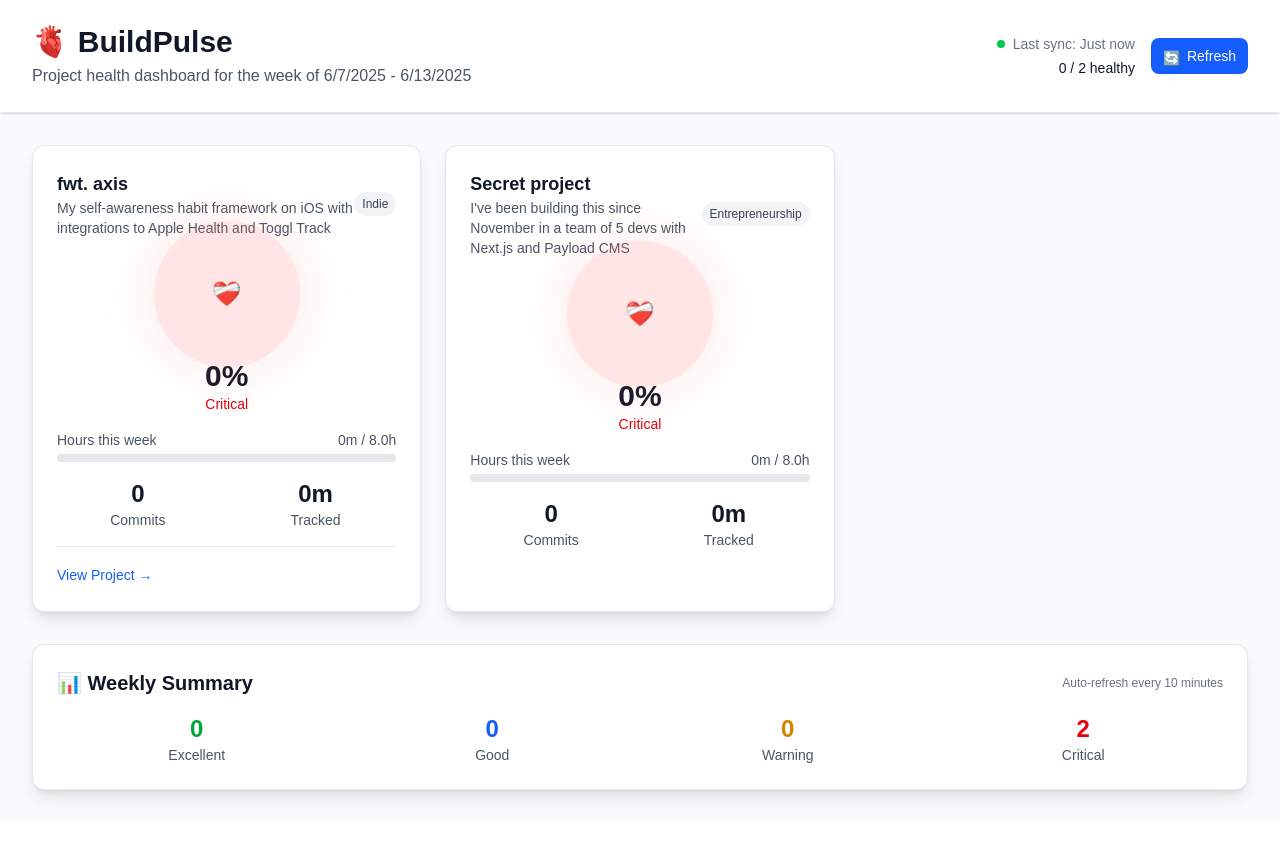
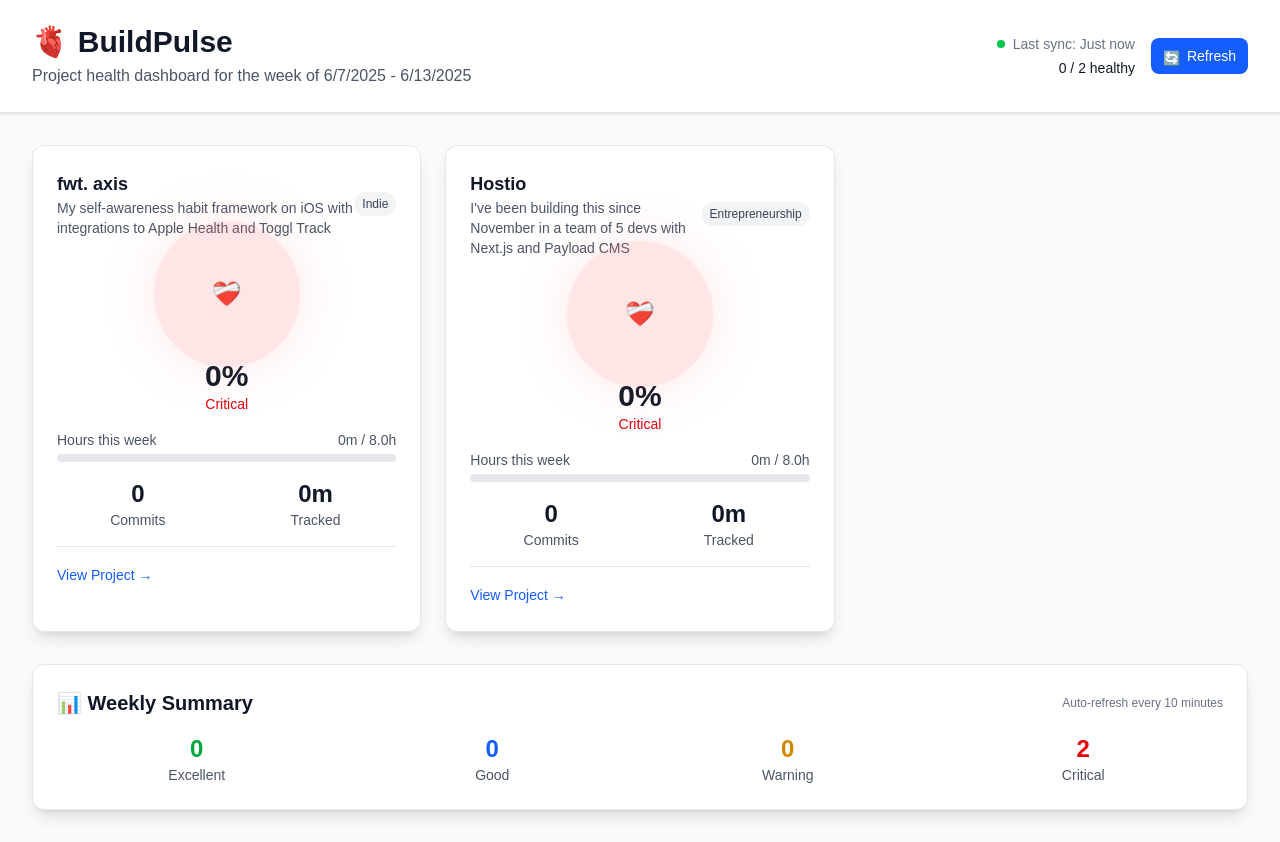
Before and after one commit to sampittko/buildpulse, a Next.js app: page / in a window 1280 px wide. Built offline with nearby package versions, Linux system fonts and the light colour scheme; no server answers.

Commit message:
chore: updates secret project

```diff
--- a/components/Dashboard.tsx
+++ b/components/Dashboard.tsx
@@ -20,7 +20,7 @@ const projectsData = [
     "targetWeeklyHours": 8
   },
   {
-    "name": "Secret project",
+    "name": "Hostio",
     "description": "I've been building this since November in a team of 5 devs with Next.js and Payload CMS",
     "githubRepo": null,
     "githubRepoPrivate": ["extropysk/hookers", "extropysk/hookers-frontend"],
@@ -28,7 +28,7 @@ const projectsData = [
     "startYear": 2024,
     "endYear": null,
     "tags": ["Entrepreneurship"],
-    "url": null,
+    "url": "https://hostio.app/?utm_source=samuelpitonak.sk",
     "logo": null,
     "targetWeeklyHours": 8
   }
```
